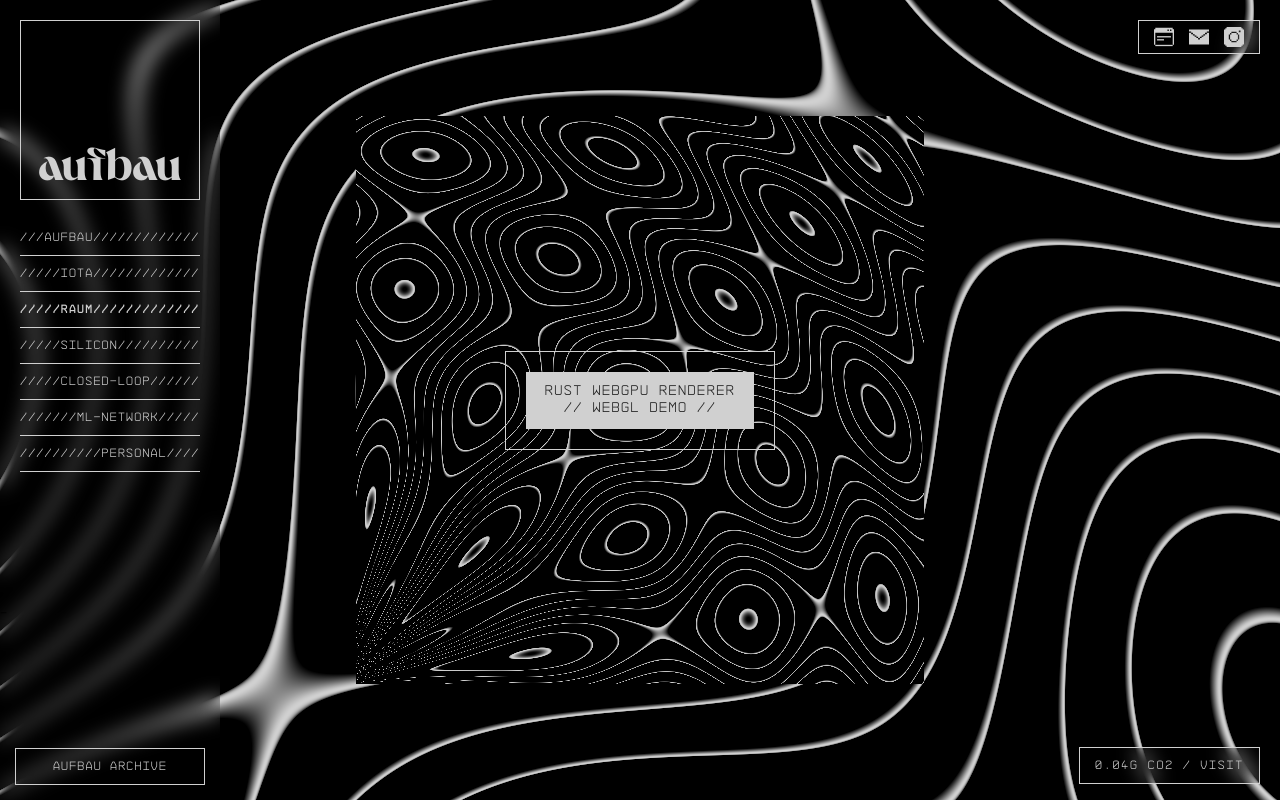
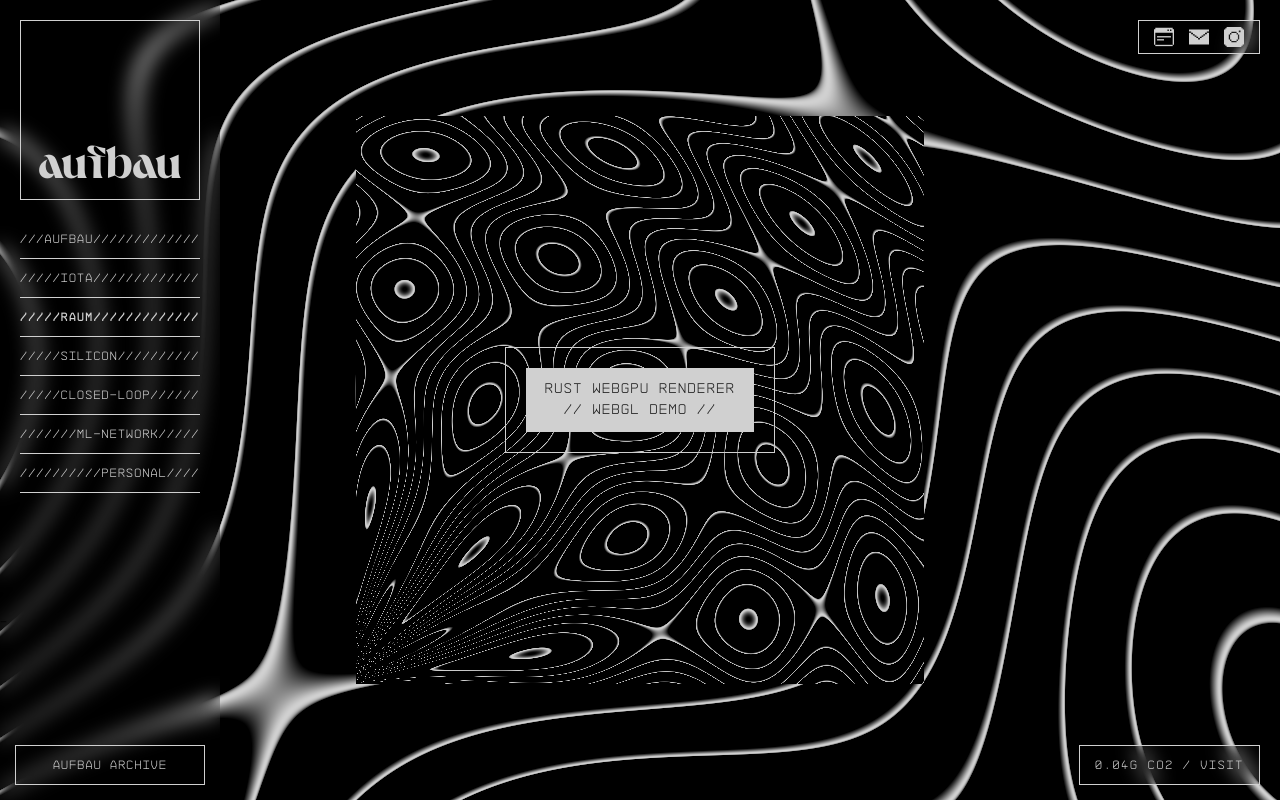
Before and after one commit to aufbau-io/WEB, a SvelteKit app: page /raum in a window 1280 px wide. Built offline with nearby package versions, Linux system fonts and the light colour scheme.

Commit message:
clarity edits III

```diff
--- a/src/lib/graphics/three.svelte
+++ b/src/lib/graphics/three.svelte
@@ -67,7 +67,7 @@
 			fragmentShader: fragmentShader_niels,
 			uniforms: {
 				...uniformsBase,
-				color1: { value: colors.color1 },
+				color1: { value: colors.color3 },
 				color2: { value: colors.color2 },
 				color3: { value: colors.color6 },
 				color4: { value: colors.color7 },
--- a/src/routes/app.css
+++ b/src/routes/app.css
@@ -77,7 +77,7 @@ a {
 	color: var(--primary);
 	text-transform: none;
 	letter-spacing: 0.1em;
-	line-height: 125%;
+	line-height: 150%;
 	font-size: 14px;
 }
 
--- a/src/routes/closed-loop/+page.svelte
+++ b/src/routes/closed-loop/+page.svelte
@@ -37,7 +37,7 @@ section {
 			padding:  20px;
 		}
 
-	.main a, .main p {
+		.main a {
 			padding: 10px;
 			border: solid 1px var(--background);
 			background:  var(--background);
--- a/src/routes/raum/+page.svelte
+++ b/src/routes/raum/+page.svelte
@@ -38,7 +38,7 @@ section {
 			padding:  20px;
 		}
 
-	.main a, .main p {
+		.main a {
 			padding: 10px;
 			border: solid 1px var(--background);
 			background:  var(--background);
```
Lines whose indentation alone changed are shown as unchanged.
